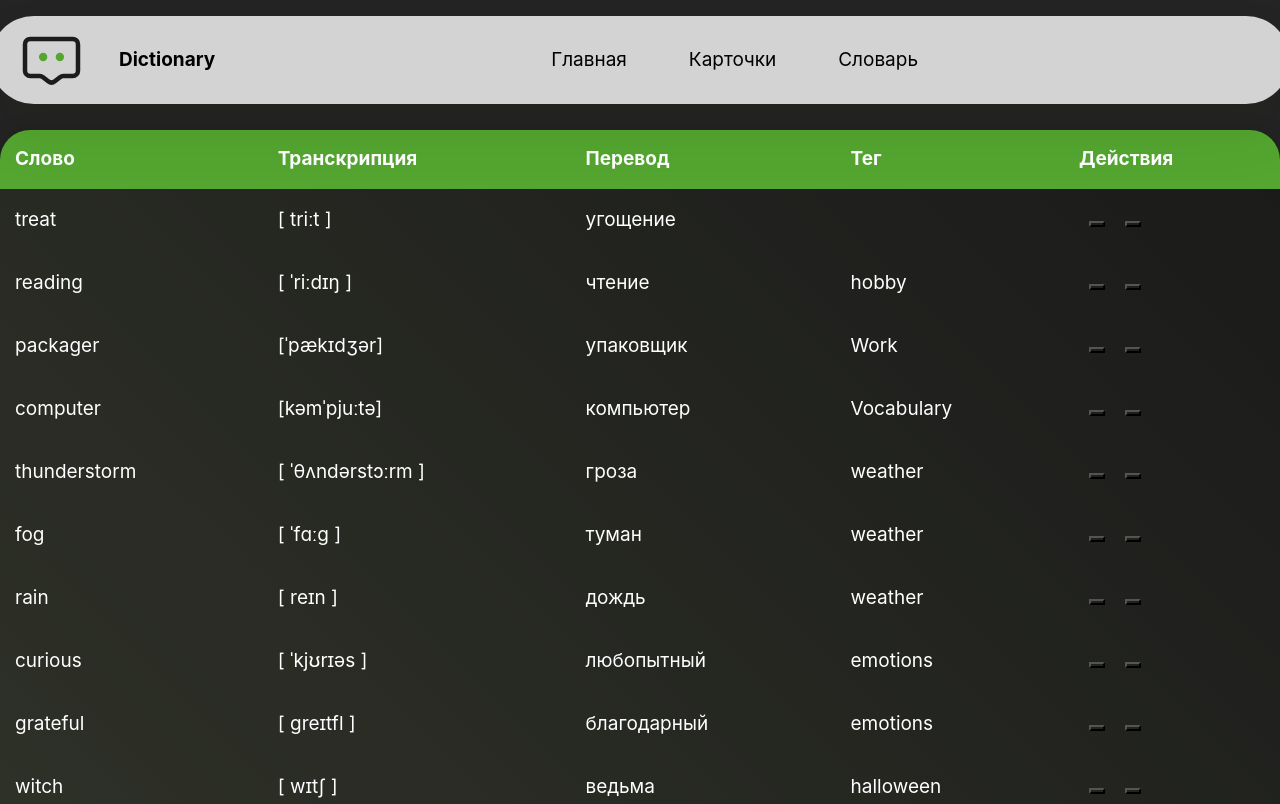
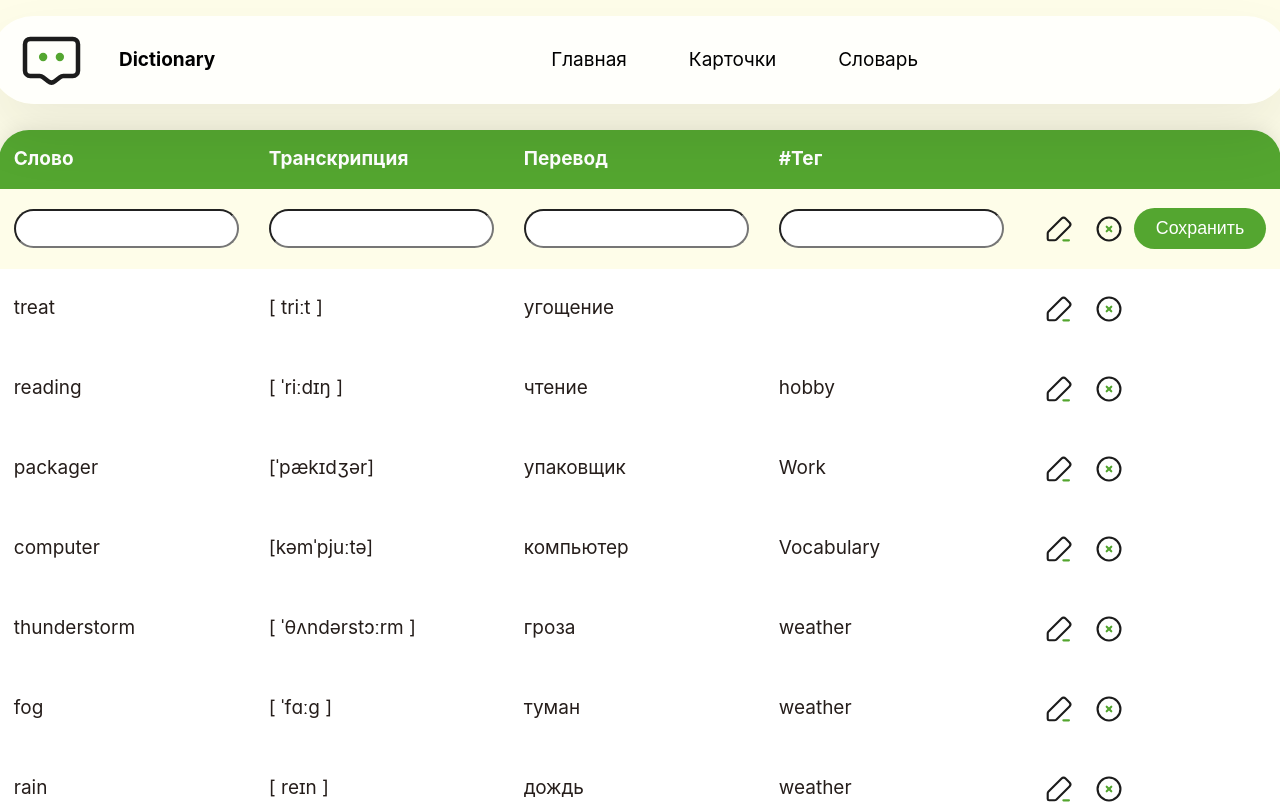
Before and after one commit to Xeni-ya/dictionary-language-flashcards, a React (Vite) app: page / in a window 1280 px wide. Shown: the top 804 px of the page. Built offline with nearby package versions, Linux system fonts and the light colour scheme.

Commit message:
fix: table styling

```diff
--- a/src/index.css
+++ b/src/index.css
@@ -5,7 +5,7 @@
 
   color-scheme: light dark;
   color: rgba(255, 255, 255, 0.87);
-  background-color: #242424;
+  background-color: #ffffff;
 }
 
 body {
--- a/src/pages/dictionary/Dictionary.jsx
+++ b/src/pages/dictionary/Dictionary.jsx
@@ -26,12 +26,23 @@ const Dictionary = () => {
       <div className={styles.container}>
         <table className={styles.table}>
           <thead>
-            <tr>
+            <tr className={styles.table__header}>
               <th>Слово</th>
               <th>Транскрипция</th>
               <th>Перевод</th>
-              <th>Тег</th>
-              <th>Действия</th>
+              <th>#Тег</th>
+              <th></th>
+            </tr>
+            <tr className={styles.adding__input}>
+              <th><input type="text" /></th>
+              <th><input type="text" /></th>
+              <th><input type="text" /></th>
+              <th><input type="text" /></th>
+              <th className={styles.btn__action}>
+                <button className={styles.btn__action_edit}></button>
+                <button className={styles.btn__action_delete}></button>
+                <button className={styles.btn__action_save}>Сохранить</button>
+              </th>
             </tr>
           </thead>
           <tbody>
@@ -42,9 +53,9 @@ const Dictionary = () => {
                   <td>{item.transcription}</td>
                   <td>{item.russian}</td>
                   <td>{item.tags}</td>
-                  <td>
-                    <button className={styles.btn__edit}></button>
-                    <button className={styles.btn__delete}></button>
+                  <td className={styles.btn__action}>
+                    <button className={styles.btn__action_edit}></button>
+                    <button className={styles.btn__action_delete}></button>
                   </td>
                 </tr>
               )
--- a/src/pages/dictionary/dictionary.module.css
+++ b/src/pages/dictionary/dictionary.module.css
@@ -1,7 +1,11 @@
+body {
+  background-color: #fefde9;
+}
+
 .container {
   display: flex;
   justify-content: center;
-  margin: 130px 0 30px 0;
+  margin: 130px 20px 30px 20px;
 }
 
 table {
@@ -10,7 +14,8 @@ table {
   border-collapse: collapse;
   overflow: hidden;
   box-shadow: 0 0 20px rgba(0, 0, 0, 0.1);
-  background: linear-gradient(45deg, #292e1e, #060605);
+  /* background: linear-gradient(45deg, #292e1e, #060605); */
+  background-color: #ffffff;
   font-size: 1.1875em;
   border-radius: 30px;
 }
@@ -18,47 +23,63 @@ table {
 th,
 td {
   padding: 15px;
-  background-color: rgba(75, 75, 75, 0.3);
-  color: #fff;
+  color: #251d1a;
 }
 
 th {
   text-align: left;
+  color: #ffffff;
 }
 
-thead th {
+.table__header {
   background-color: #54a630;
-}
-
-tbody tr:hover {
-  background-color: rgba(75, 75, 75, 0.3);
 }
 
 tbody td {
   position: relative;
 }
 
-tbody td:hover::before {
-  content: "";
-  position: absolute;
-  left: 0;
-  right: 0;
-  top: -9999px;
-  bottom: -9999px;
-  background-color: rgba(75, 75, 75, 0.3);
+.btn__action {
+  display: flex;
+  align-items: center;
 }
 
-.btn__edit,
-.btn__delete {
+.btn__action_edit,
+.btn__action_delete {
   cursor: pointer;
-  transition: background-color 0.3s ease;
   margin: 10px;
+  width: 30px;
+  height: 30px;
+  border: none;
 }
 
-.btn__edit {
-  background: url(../../assets/img/edit.svg);
+.btn__action_edit {
+  background: url('../../assets/img/edit.svg');
+  background-size: cover;
 }
 
-.btn__delete {
-  background: url(../../assets/img/circle-cancel.svg);
+.btn__action_delete {
+  background: url('../../assets/img/circle-cancel.svg');
+  background-size: cover;
 }
+
+.btn__action_save {
+  border-radius: 40px;
+  padding: 10px 22px;
+  background-color: #54a630;
+  color: #ffffff;
+  border: none;
+  transition: background-color 0.3s ease;
+  cursor: pointer;
+  font-size: 0.9375em;
+}
+
+input {
+  border-radius: 40px;
+  padding: 10px 22px;
+  cursor: pointer;
+}
+
+.adding__input {
+  background-color: #fefde9;
+}
```
Also changed, not shown: src/assets/img/circle-cancel.svg, src/assets/img/edit.svg.
